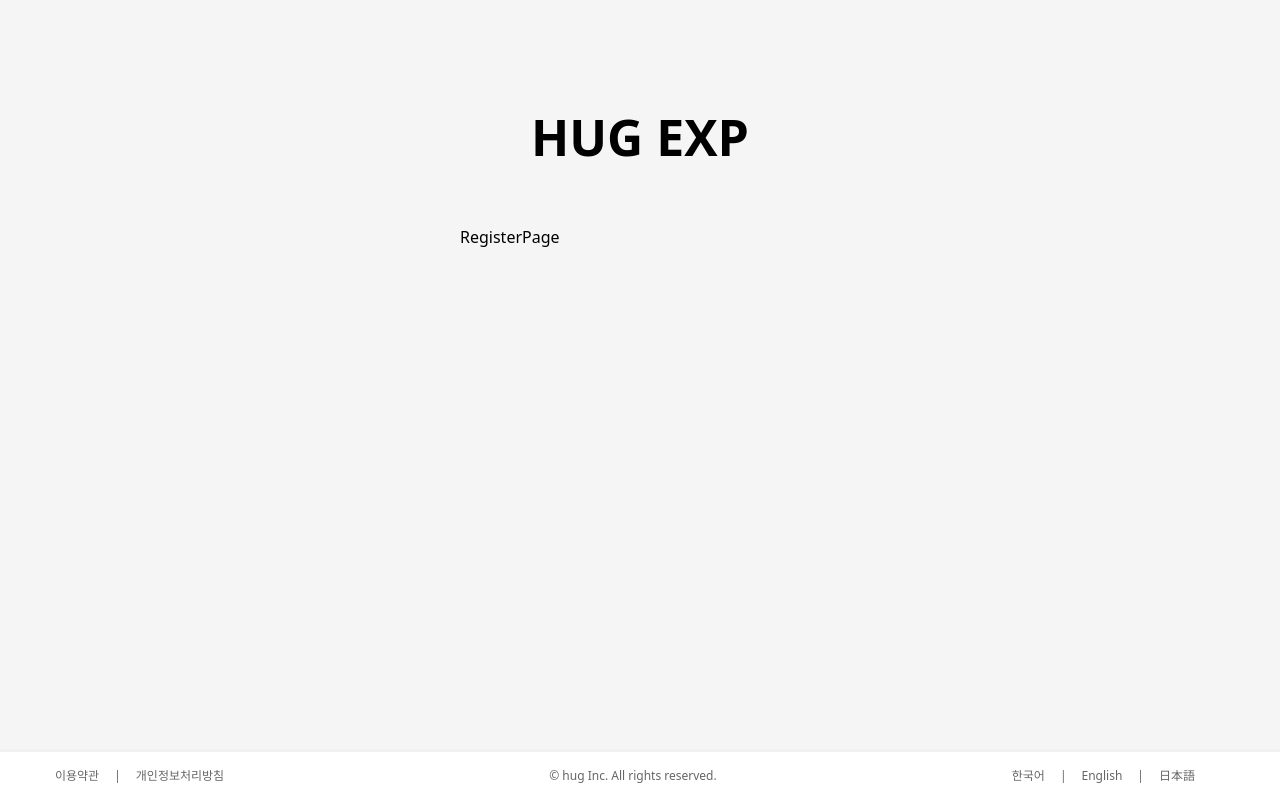
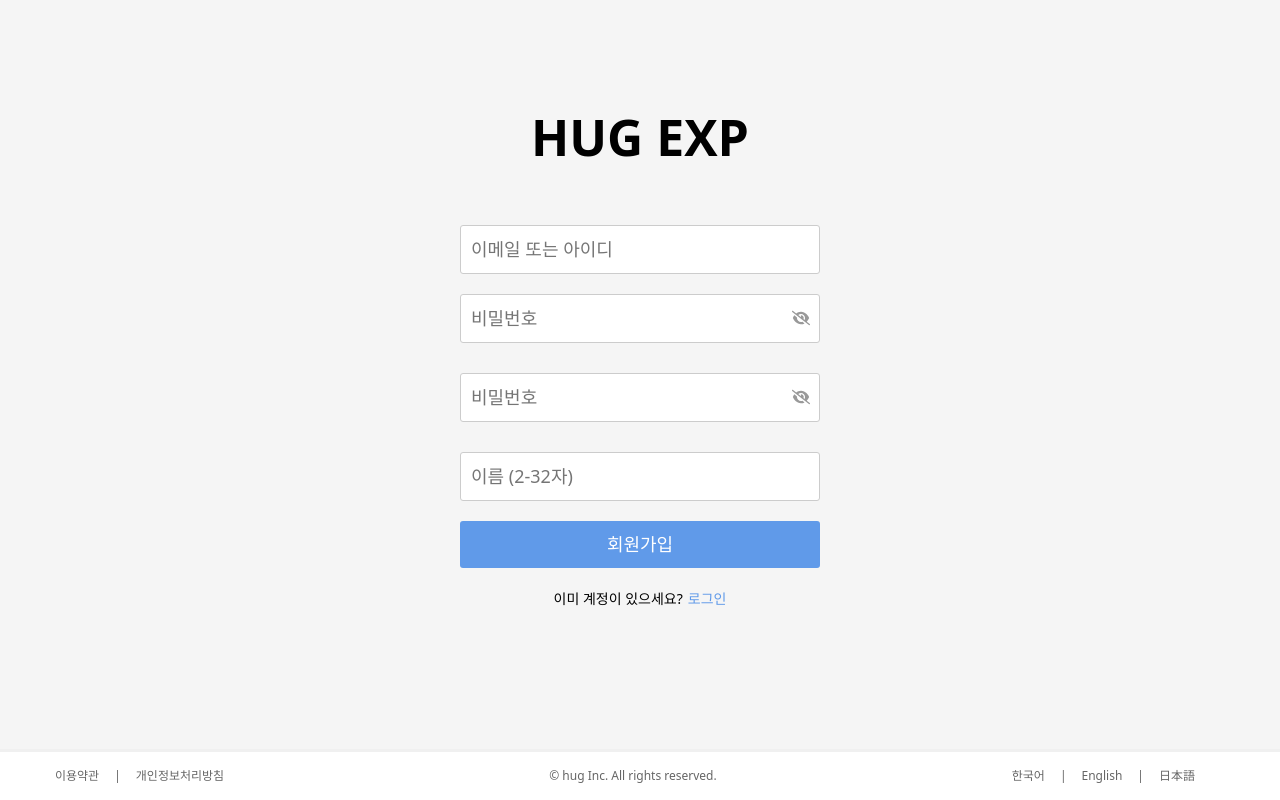
Before and after one commit to Please-Hug/Please-Hug_FrontEnd, a React (Vite) app: page /register in a window 1280 px wide. Built offline with nearby package versions, Linux system fonts and the light colour scheme.

Commit message:
feat: 회원가입 페이지 구성 요소 및 스타일 추가

```diff
--- a/src/pages/auth/RegisterPage.jsx
+++ b/src/pages/auth/RegisterPage.jsx
@@ -1,7 +1,62 @@
 import React from "react";
+import styles from "./RegisterPage.module.scss";
+import { FaEyeSlash } from "react-icons/fa6";
+import { Link } from "react-router-dom";
 
 function RegisterPage() {
-  return <div>RegisterPage</div>;
+  return (
+    <div>
+      <form className={styles.registerForm} action="/login" method="POST">
+        <div className={styles.inputGroup}>
+          <input
+            type="text"
+            id="username"
+            name="username"
+            placeholder="이메일 또는 아이디"
+            required
+          />
+        </div>
+        <div className={styles.inputGroup}>
+          <input
+            type="password"
+            id="password"
+            name="password"
+            placeholder="비밀번호"
+            required
+          />
+          <FaEyeSlash className={styles.inputIcon} />
+        </div>
+        <div className={styles.inputGroup}>
+          <input
+            type="password"
+            id="password-confirmation"
+            name="password-confirmation"
+            placeholder="비밀번호"
+            required
+          />
+          <FaEyeSlash className={styles.inputIcon} />
+        </div>
+        <div className={styles.inputGroup}>
+          <input
+            type="text"
+            id="name"
+            name="name"
+            placeholder="이름 (2-32자)"
+            required
+          />
+        </div>
+        <div>
+          <button type="submit">회원가입</button>
+        </div>
+        <div className={styles.footer}>
+          <div className={styles.areYouUser}>
+            이미 계정이 있으세요?
+            <Link to="/login">로그인</Link>
+          </div>
+        </div>
+      </form>
+    </div>
+  );
 }
 
 export default RegisterPage;
--- /dev/null
+++ b/src/pages/auth/Registerpage.module.scss
@@ -0,0 +1,79 @@
+.registerForm {
+  input,
+  button {
+    width: 100%;
+    font-size: 18px;
+    padding: 10px;
+    border: 1px solid #ccc;
+    border-radius: 3px;
+    box-sizing: border-box;
+    margin-bottom: 10px;
+    &:last-child {
+      margin-bottom: 0;
+    }
+  }
+}
+
+.inputGroup {
+  position: relative;
+  margin-bottom: 20px;
+}
+
+.inputIcon {
+  position: absolute;
+  right: 10px;
+  top: 15px;
+  font-size: 18px;
+  color: #999;
+}
+
+.footer {
+  display: flex;
+  justify-content: space-between;
+  margin-top: 20px;
+  flex-direction: row;
+  font-size: 14px;
+}
+
+.rememberMe {
+  display: flex;
+  align-items: center;
+  flex-direction: row;
+  align-items: baseline;
+
+  input[type="checkbox"] {
+    width: auto;
+  }
+  label {
+    margin-left: 5px;
+  }
+}
+
+.areYouUser {
+  text-align: center;
+  width: 100%;
+
+  a {
+    text-decoration: none;
+    color: #609ae9;
+    margin-left: 5px;
+
+    &:hover {
+      text-decoration: underline;
+    }
+    &:visited {
+      color: #609ae9;
+    }
+  }
+}
+
+button[type="submit"] {
+  background-color: #609ae9;
+  color: white;
+  border: none;
+  cursor: pointer;
+
+  &:hover {
+    background-color: #3e85e4;
+  }
+}
```
